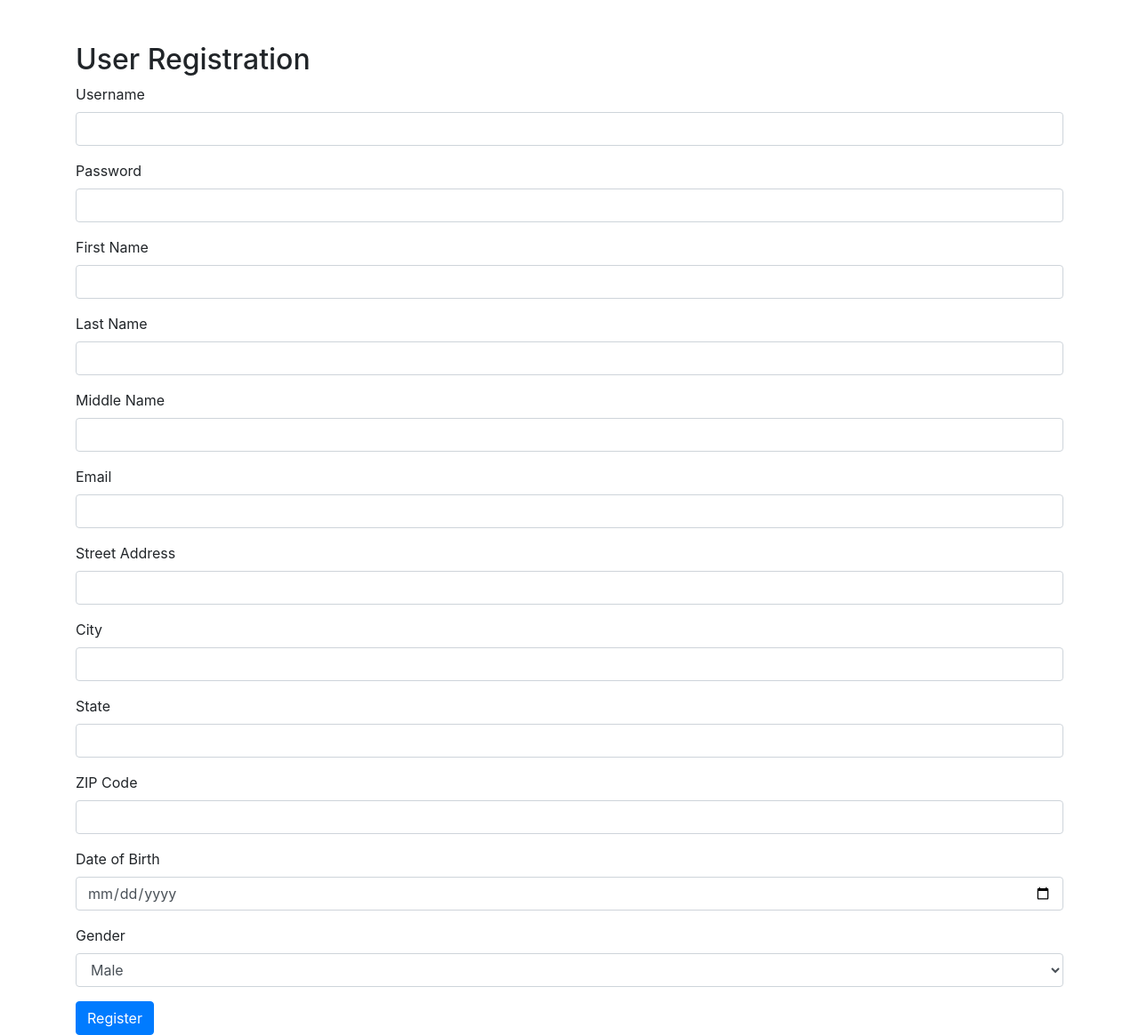
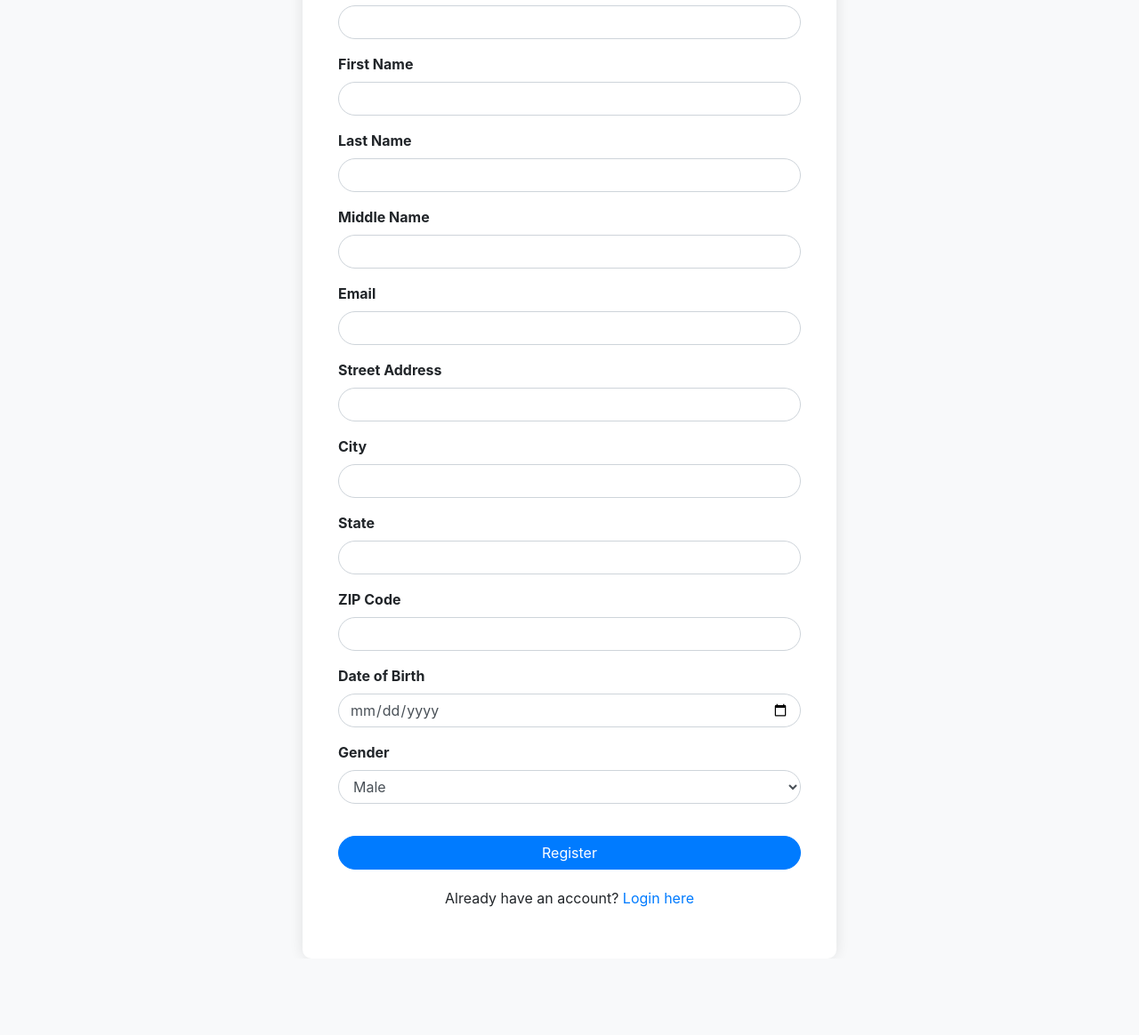
Before and after one commit to Adeyzack/online-registering-web-App, a PHP site: page /register.php in a window 1280 px wide. Shown: the whole page at 89% size. After the commit the page ends 1078 px from the top, so only its background shows below. Run offline with PHP 8.4, Linux system fonts and the light colour scheme; data that the repository does not hold is empty.

Commit message:
Update
Update login.php, register.php, and index.php

```diff
--- a/register.php
+++ b/register.php
@@ -52,6 +52,59 @@ if ($_SERVER["REQUEST_METHOD"] == "POST") {
 <head>
     <title>User Registration</title>
     <link href="https://stackpath.bootstrapcdn.com/bootstrap/4.5.2/css/bootstrap.min.css" rel="stylesheet">
+    <link rel="stylesheet" href="https://stackpath.bootstrapcdn.com/font-awesome/4.7.0/css/font-awesome.min.css">
+    <style>
+        body {
+            background-color: #f8f9fa;
+            display: flex;
+            justify-content: center;
+            align-items: center;
+            height: 100vh;
+            margin: 0;
+        }
+        .container {
+            max-width: 600px;
+            background-color: #ffffff;
+            padding: 40px;
+            border-radius: 10px;
+            box-shadow: 0 0 15px rgba(0, 0, 0, 0.1);
+            margin-top: 50px; /* Added margin to bring the container lower */
+        }
+        .form-control {
+            border-radius: 30px;
+        }
+        .btn-primary {
+            background-color: #007bff;
+            border-color: #007bff;
+            border-radius: 30px;
+            width: 100%;
+            margin-top: 20px;
+        }
+        .btn-primary:hover {
+            background-color: #0056b3;
+            border-color: #004085;
+        }
+        .form-group label {
+            font-weight: bold;
+        }
+        h2 {
+            margin-top: 20px; /* Added margin to bring the title lower */
+            margin-bottom: 20px;
+            color: #007bff;
+            text-align: center;
+            font-size: 2rem; /* Increased font size */
+        }
+        .form-footer {
+            text-align: center;
+            margin-top: 20px;
+        }
+        .form-footer a {
+            color: #007bff;
+        }
+        .form-footer a:hover {
+            text-decoration: underline;
+        }
+    </style>
     <script src="https://code.jquery.com/jquery-3.5.1.min.js"></script>
     <script>
         function validatePassword() {
@@ -86,7 +139,7 @@ if ($_SERVER["REQUEST_METHOD"] == "POST") {
 </head>
 <body>
     <div class="container mt-5">
-        <h2>User Registration</h2>
+        <h2 class="text-center">User Registration</h2>
         <form action="register.php" method="POST" onsubmit="return validateForm();">
             <div class="form-group">
                 <label for="username">Username</label>
@@ -141,6 +194,9 @@ if ($_SERVER["REQUEST_METHOD"] == "POST") {
                 </select>
             </div>
             <button type="submit" class="btn btn-primary">Register</button>
+            <div class="form-footer">
+                <p>Already have an account? <a href="login.php">Login here</a></p>
+            </div>
         </form>
     </div>
 </body>
```
Also changed, not shown: index.php (+38 -15 lines), login.php (+75 -15 lines).
